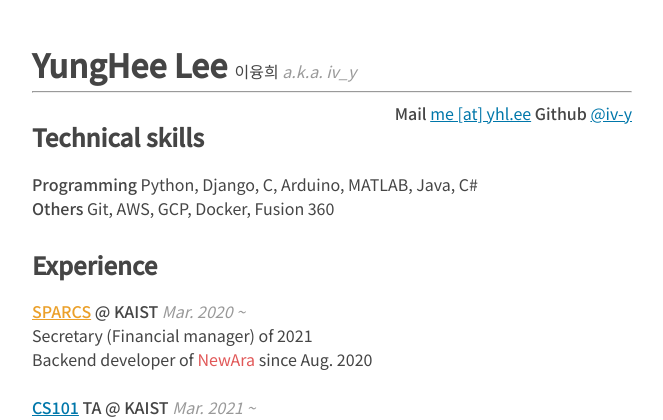
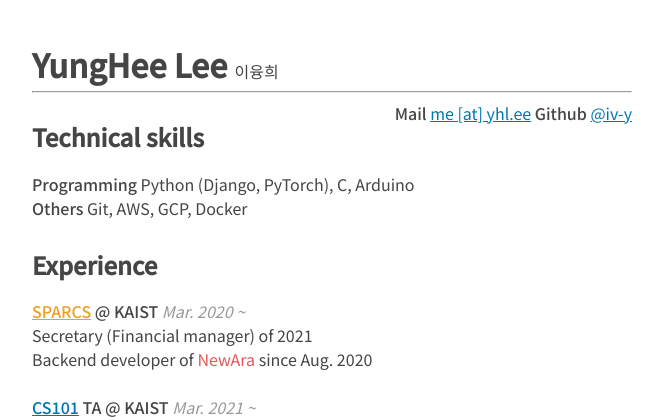
Before and after one commit to iv-y/iv-y.github.io, a Flask app: page / in a window 1280 px wide. Shown: the top 420 px of the page, without its empty margins (308-971 px from the left). Run offline with Flask 2, Linux system fonts and the light colour scheme.

Commit message:
Update technical skills to really applicable ones

```diff
--- a/templates/index.html
+++ b/templates/index.html
@@ -14,7 +14,6 @@
     <body>
         <h1>YungHee Lee </h1>
         <span class="heavy">이융희 </span>
-        <i class="sub">a.k.a.&nbsp;iv_y</i>
         <hr>
         <span class="stick-right">
             <span class="heavy">Mail</span> <a href="#">me [at] yhl.ee</a>
@@ -25,8 +24,8 @@
         <h2>Technical skills</h2>
         <ul>
             <li>
-                <span class="heavy">Programming</span> Python, Django, C, Arduino, MATLAB, Java, C# <br>
-                <span class="heavy">Others</span> Git, AWS, GCP, Docker, Fusion 360
+                <span class="heavy">Programming</span> Python (Django, PyTorch), C, Arduino <br>
+                <span class="heavy">Others</span> Git, AWS, GCP, Docker
             </li>
         </ul>
 
```
